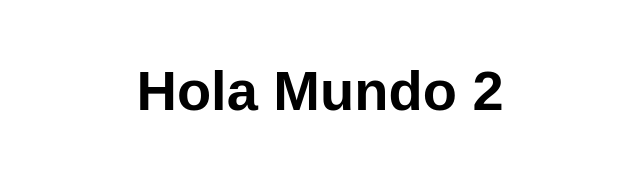
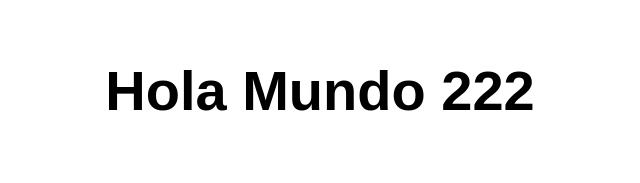
Before and after one commit to lopezcisnerosjulioivan-sys/mi-primer-repositorio, a website: page src/index.html in a window 1280 px wide. Shown: the whole page, without its empty margins (320-960 px from the left). Drawn offline with Linux system fonts and the light colour scheme.

Commit message:
//Cambios modificados

```diff
--- a/src/index.html
+++ b/src/index.html
@@ -10,7 +10,7 @@
 
 <body>
   <main>
-    <h1>Hola Mundo 2</h1>
+    <h1>Hola Mundo 222</h1>
   </main>
 </body>
 
```
